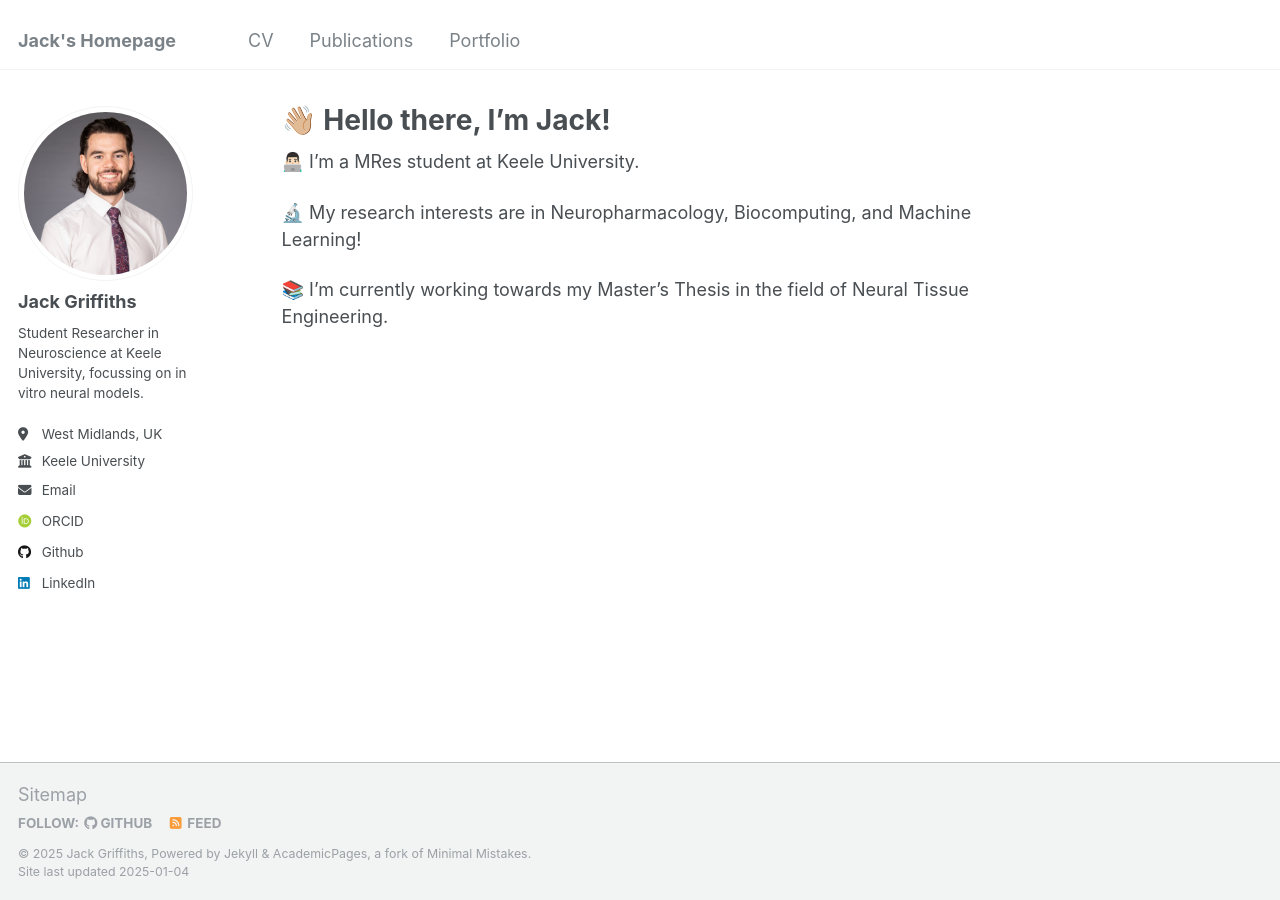
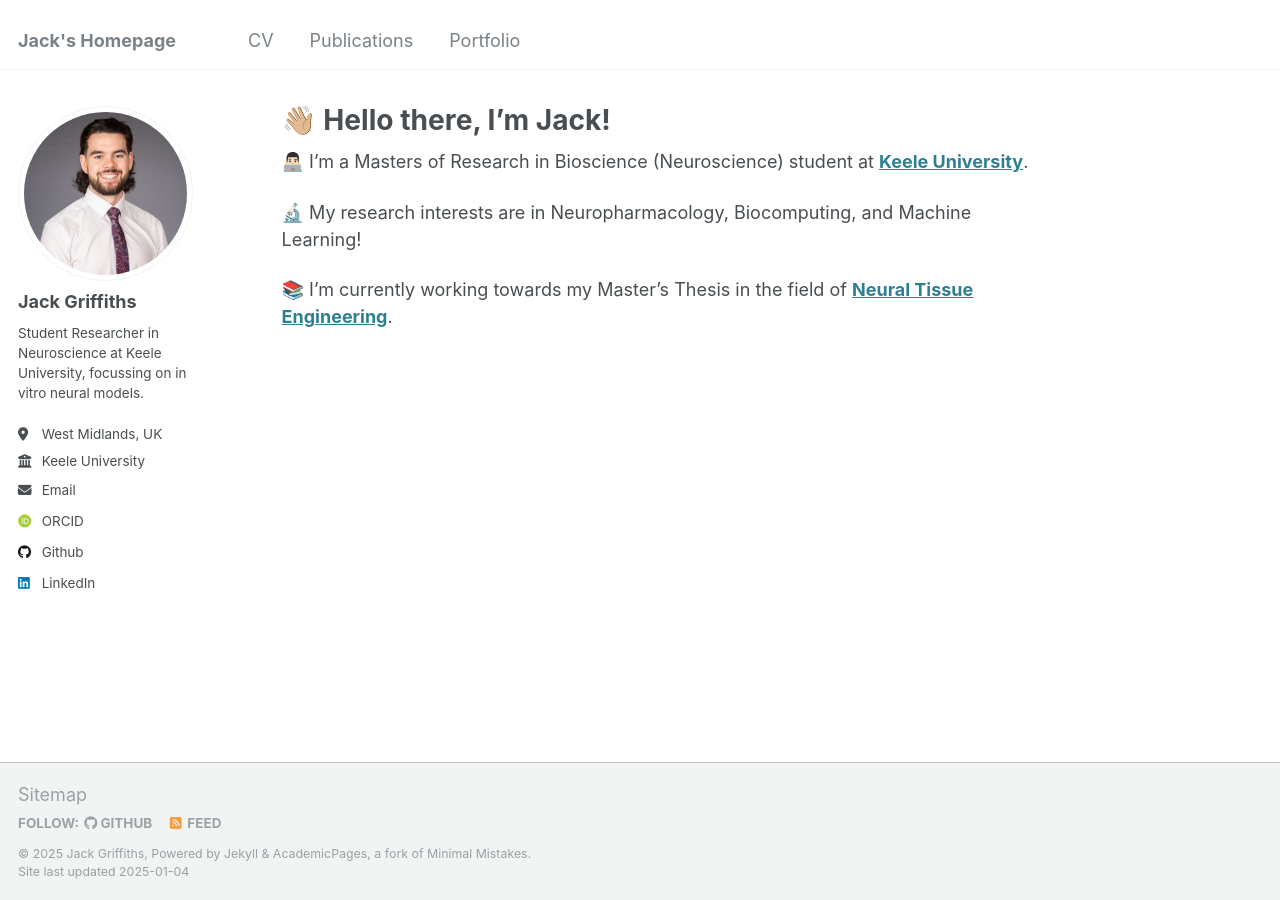
Before and after one commit to jacktgriffiths/jacktgriffiths.github.io, a Jekyll site: the page built from _pages/about.md, in a window 1280 px wide. Built offline with Jekyll 4.4.1, drawn with Linux system fonts in a browser that asks for light colours; some web fonts are replaced.

Commit message:
Updated formatting

```diff
--- a/_data/navigation.yml
+++ b/_data/navigation.yml
@@ -11,6 +11,5 @@ main:
   - title: "Publications"
     url: /publications/
 
-
   - title: "Portfolio"
     url: /portfolio/
--- a/_pages/about.md
+++ b/_pages/about.md
@@ -8,8 +8,8 @@ redirect_from:
   - /about.html
 ---
 
-👨🏻‍💻 I'm a MRes student at Keele University.
+👨🏻‍💻 I'm a Masters of Research in Bioscience (Neuroscience) student at [**Keele University**](https://www.keele.ac.uk/).
 
 🔬 My research interests are in Neuropharmacology, Biocomputing, and Machine Learning!
 
-📚 I'm currently working towards my Master's Thesis in the field of Neural Tissue Engineering.
+📚 I'm currently working towards my Master's Thesis in the field of [**Neural Tissue Engineering**](https://www.keele.ac.uk/).
```
Also changed, not shown: _pages/research.html (renamed from _pages/publications.html), _research/2009-10-01-paper-title-number-1.md (renamed from _publications/2009-10-01-paper-title-number-1.md), _research/2010-10-01-paper-title-number-2.md (renamed from _publications/2010-10-01-paper-title-number-2.md), _research/2015-10-01-paper-title-number-3.md (renamed from _publications/2015-10-01-paper-title-number-3.md), _research/2024-02-17-paper-title-number-4.md (renamed from _publications/2024-02-17-paper-title-number-4.md).
